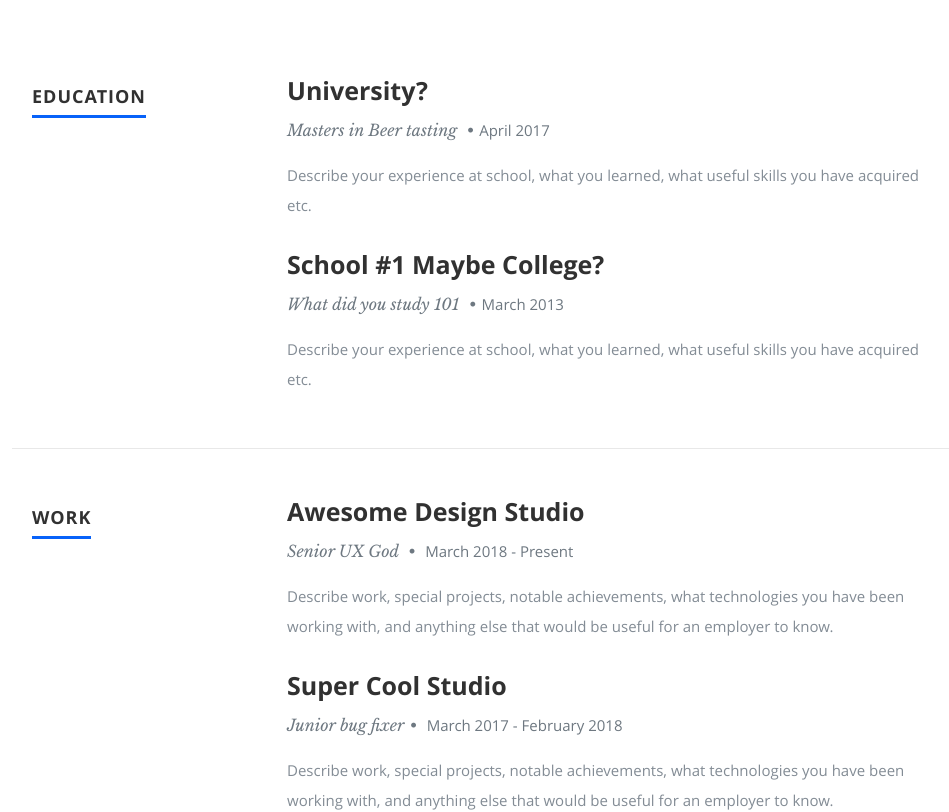
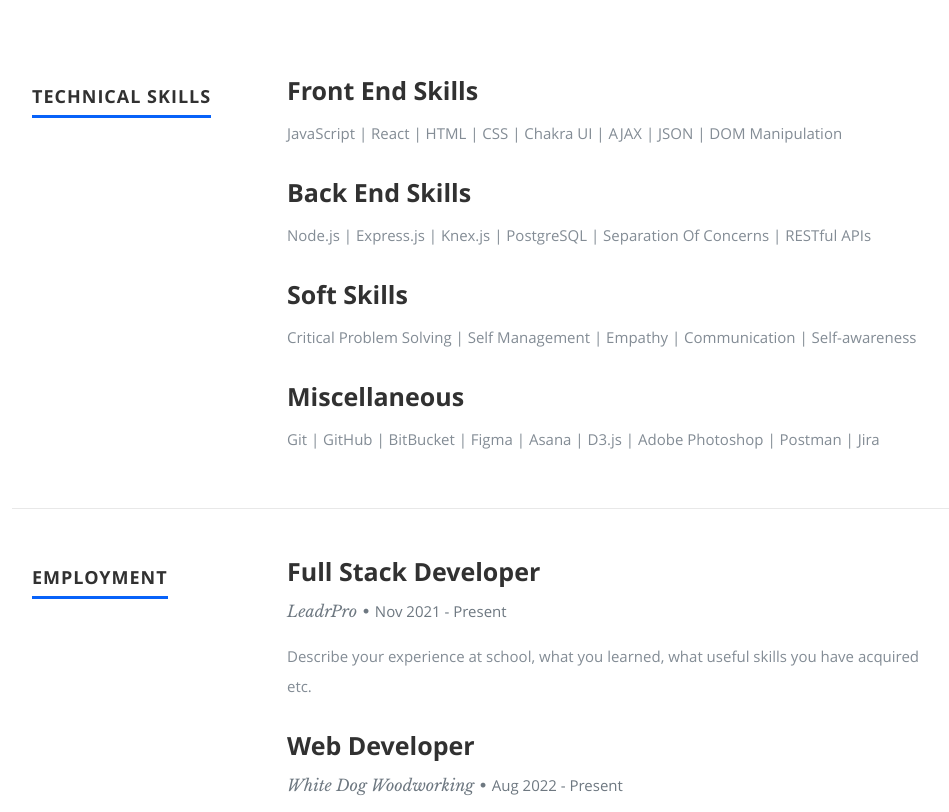
Before and after one commit to tomofficer/portfolio2022alt, a React (Create React App) app: page / in a window 1280 px wide. Shown: the part 1420-2232 px from the top of the page, without its empty margins (118-1067 px from the left). Built offline with nearby package versions, Linux system fonts and the light colour scheme.

Commit message:
resume section styling updates, resume section content updates

```diff
--- a/public/css/layout.css
+++ b/public/css/layout.css
@@ -305,6 +305,7 @@ ul#nav li.current a {
   color: #6e7881;
   margin-bottom: 18px;
   margin-top: 9px;
+  font-weight: 500;
 }
 #resume .info span {
   margin-right: 5px;
--- a/public/resumeData.json
+++ b/public/resumeData.json
@@ -1,9 +1,10 @@
 {
   "main": {
-    "nameHeader":"<Tom Officer/>",
+    "nameHeader":"Tom Officer",
     "name":" Tom Officer",
-    "description":"I'm a Full Stack Developer and one out of three Founding Software Engineers of ",
-    "description2":"I specialize in building modern, scalable web applications using JavaScript, React, HTML, CSS, PostgreSQL and Node.js",
+    "description":"Full Stack Developer and Founding Software Engineer of ",
+    "description2":"I specialize in building modern, scalable web applications using",
+    "description3":"JavaScript, React, HTML, CSS, PostgreSQL and Node.js",
     "image":"profilepic.jpg",
     "bio":"Full Stack Developer with two years experience developing and deploying highly scalable, production-level web applications. Prefers working on a tight-knit team in a fast paced Agile SCRUM environment and holds frequent, precise team communication in high regard. Stellar attention to detail with a diverse background in modern technologies. In my free time I'm either spending time with my two year old son, out hiking with my dogs or tracking music in my home recording studio.",
     "contactmessage":"I'm always open to new opportunities and would love to hear from you. Let's connect!",
@@ -34,63 +35,78 @@
     ]
   },
   "resume":{
-    "skillmessage":"Here you can create a short write-up of your skills to show off to employers",
-    "education":[
+    "employment":[
       {
-        "school":"University?",
-        "degree":"Masters in Beer tasting",
-        "graduated":"April 2017",
+        "company":"LeadrPro",
+        "role":"Full Stack Developer",
+        "duration":"Nov 2021 - Present",
         "description":"Describe your experience at school, what you learned, what useful skills you have acquired etc."
       },
       {
-        "school":"School #1 Maybe College?",
-        "degree":"What did you study 101",
-        "graduated":"March 2013",
+        "company":"White Dog Woodworking",
+        "role":"Web Developer",
+        "duration":"Aug 2022 - Present",
         "description":"Describe your experience at school, what you learned, what useful skills you have acquired etc."
       }
     ],
-    "work":[
+    "education":[
       {
-        "company":"Awesome Design Studio",
-        "title":"Senior UX God ",
-        "years":"March 2018 - Present",
+        "school":"Thinkful",
+        "degree":"Software Engineering Certificate",
+        "graduated":"May 2021 - Jan 2022",
+        "description":"Describe your experience at school, what you learned, what useful skills you have acquired etc."
+      },
+      {
+        "school":"Expression College For Digital Arts",
+        "degree":"Bachelor Of Applied Science, Audio Engineering",
+        "graduated":"Jan 2012 - Dec 2015",
+        "description":"Describe your experience at school, what you learned, what useful skills you have acquired etc."
+      }
+    ],
+    "experience":[
+      {
+        "project":"Awesome Design Studio",
+        "role":"Senior UX God ",
+        "duration":"March 2018 - Present",
         "description":"Describe work, special projects, notable achievements, what technologies you have been working with, and anything else that would be useful for an employer to know."
       },
       {
-        "company":"Super Cool Studio",
-        "title":"Junior bug fixer",
-        "years":"March 2017 - February 2018",
+        "project":"Awesome Design Studio",
+        "role":"Senior UX God ",
+        "duration":"March 2018 - Present",
+        "description":"Describe work, special projects, notable achievements, what technologies you have been working with, and anything else that would be useful for an employer to know."
+      }
+    ],
+    "certificates":[
+      {
+        "title":"Cert 1",
+        "school":"Senior UX God ",
+        "duration":"March 2018 - Present",
+        "description":"Describe work, special projects, notable achievements, what technologies you have been working with, and anything else that would be useful for an employer to know."
+      },
+      {
+        "title":"Cert 2",
+        "school":"Senior UX God ",
+        "duration":"March 2018 - Present",
         "description":"Describe work, special projects, notable achievements, what technologies you have been working with, and anything else that would be useful for an employer to know."
       }
     ],
     "skills":[
       {
-        "name":"Python",
-        "level":"60%"
+        "title":"Front End Skills",
+        "skills":"JavaScript | React | HTML | CSS | Chakra UI | AJAX | JSON | DOM Manipulation"
       },
       {
-        "name":"VueJs",
-        "level":"55%"
+        "title":"Back End Skills",
+        "skills":"Node.js | Express.js | Knex.js | PostgreSQL | Separation Of Concerns | RESTful APIs "
       },
       {
-        "name":"ReactJs",
-        "level":"50%"
+        "title":"Soft Skills",
+        "skills":"Critical Problem Solving | Self Management | Empathy | Communication | Self-awareness"
       },
       {
-        "name":"CSS",
-        "level":"90%"
-      },
-      {
-        "name":"PHP",
-        "level":"80%"
-      },
-      {
-        "name":"Swift",
-        "level":"50%"
-      },
-      {
-        "name":"JAVA",
-        "level":"80%"
+        "title":"Miscellaneous",
+        "skills":"Git | GitHub | BitBucket | Figma | Asana | D3.js | Adobe Photoshop | Postman | Jira"
       }
     ]
   },
--- a/src/Components/About.js
+++ b/src/Components/About.js
@@ -27,7 +27,7 @@ class About extends Component {
               <p>{bio}</p>
               <div className='row'>
                 <div className='columns contact-details'>
-                  <h2>Contact Details</h2>
+                  <h2>Let's Connect!</h2>
                   <p className='address'>
                     <span>{name}</span>
                     <br />
--- a/src/Components/Header.js
+++ b/src/Components/Header.js
@@ -11,6 +11,7 @@ class Header extends Component {
     const name = this.props.data.nameHeader;
     const description = this.props.data.description;
     const description2 = this.props.data.description2;
+    const description3 = this.props.data.description3;
 
     return (
       <header id='home'>
@@ -75,7 +76,8 @@ class Header extends Component {
                   {' '}
                   LeadrPro
                 </a>
-                . {description2}.
+                <br /> {description2}
+                <br /> {description3}
               </h3>
             </Fade>
             <hr />
--- a/src/Components/Resume.js
+++ b/src/Components/Resume.js
@@ -14,13 +14,26 @@ class Resume extends Component {
   render() {
     if (!this.props.data) return null;
 
-    const skillmessage = this.props.data.skillmessage;
+    const employment = this.props.data.employment.map(function (employment) {
+      return (
+        <div key={employment.company}>
+          <h3>{employment.role}</h3>
+          <p className='info'>
+            {employment.company}
+            <span>&bull;</span>
+            <em className='date'>{employment.duration}</em>
+          </p>
+          <p>{employment.description}</p>
+        </div>
+      );
+    });
+
     const education = this.props.data.education.map(function (education) {
       return (
         <div key={education.school}>
-          <h3>{education.school}</h3>
+          <h3>{education.degree}</h3>
           <p className='info'>
-            {education.degree} <span>&bull;</span>
+            {education.school} <span>&bull;</span>
             <em className='date'>{education.graduated}</em>
           </p>
           <p>{education.description}</p>
@@ -28,34 +41,71 @@ class Resume extends Component {
       );
     });
 
-    const work = this.props.data.work.map(function (work) {
+    const experience = this.props.data.experience.map(function (experience) {
       return (
-        <div key={work.company}>
-          <h3>{work.company}</h3>
+        <div key={experience.project}>
+          <h3>{experience.project}</h3>
           <p className='info'>
-            {work.title}
-            <span>&bull;</span> <em className='date'>{work.years}</em>
+            {experience.role}
+            <span>&bull;</span> <em className='date'>{experience.duration}</em>
           </p>
-          <p>{work.description}</p>
+          <p>{experience.description}</p>
         </div>
       );
     });
 
-    const skills = this.props.data.skills.map((skills) => {
-      const backgroundColor = this.getRandomColor();
-      const className = 'bar-expand ' + skills.name.toLowerCase();
-      const width = skills.level;
+    const certificates = this.props.data.certificates.map(function (
+      certificates
+    ) {
+      return (
+        <div key={certificates.title}>
+          <h3>{certificates.title}</h3>
+          <p className='info'>
+            {certificates.school}
+            <span>&bull;</span>{' '}
+            <em className='date'>{certificates.duration}</em>
+          </p>
+          <p>{certificates.description}</p>
+        </div>
+      );
+    });
 
+    const skills = this.props.data.skills.map(function (skills) {
       return (
-        <li key={skills.name}>
-          <span style={{ width, backgroundColor }} className={className}></span>
-          <em>{skills.name}</em>
-        </li>
+        <div key={skills.title}>
+          <h3>{skills.title}</h3>
+
+          <p>{skills.skills}</p>
+        </div>
       );
     });
 
     return (
       <section id='resume'>
+        <Slide left duration={1300}>
+          <div className='row work'>
+            <div className='three columns header-col'>
+              <h1>
+                <span>Technical Skills</span>
+              </h1>
+            </div>
+
+            <div className='nine columns main-col'>{skills}</div>
+          </div>
+        </Slide>
+
+        <Slide left duration={1300}>
+          <div className='row work'>
+            <div className='three columns header-col'>
+              <h1>
+                <span>Employment</span>
+              </h1>
+            </div>
+
+            <div className='nine columns main-col'>{employment}</div>
+          </div>
+        </Slide>
+
         <Slide left duration={1300}>
           <div className='row education'>
             <div className='three columns header-col'>
@@ -76,31 +126,25 @@ class Resume extends Component {
           <div className='row work'>
             <div className='three columns header-col'>
               <h1>
-                <span>Work</span>
+                <span>Experience</span>
               </h1>
             </div>
 
-            <div className='nine columns main-col'>{work}</div>
+            <div className='nine columns main-col'>{experience}</div>
           </div>
         </Slide>
 
-        {/* <Slide left duration={1300}>
-          <div className="row skill">
-            <div className="three columns header-col">
+        <Slide left duration={1300}>
+          <div className='row work'>
+            <div className='three columns header-col'>
               <h1>
-                <span>Skills</span>
+                <span>Certificates</span>
               </h1>
             </div>
 
-            <div className="nine columns main-col">
-              <p>{skillmessage}</p>
-
-              <div className="bars">
-                <ul className="skills">{skills}</ul>
-              </div>
-            </div>
+            <div className='nine columns main-col'>{certificates}</div>
           </div>
-        </Slide> */}
+        </Slide>
       </section>
     );
   }
```
